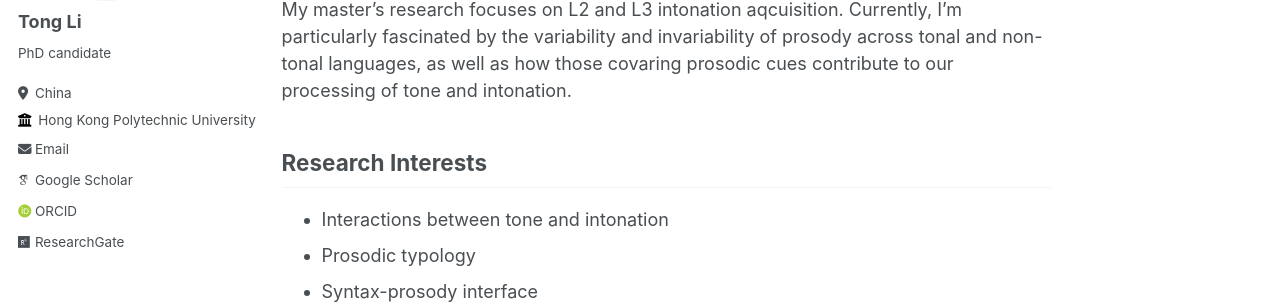
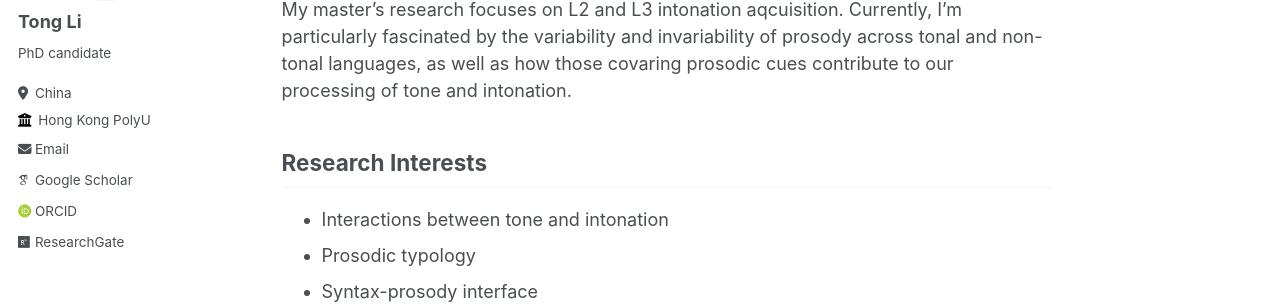
Before and after one commit to litonglinguistics/litonglinguistics.github.io, a Jekyll site: the page built from _pages/about.md, in a window 1280 px wide. Shown: the part 292-596 px from the top of the page. Built offline with Jekyll 4.4.1, drawn with Linux system fonts in a browser that asks for light colours; some web fonts are replaced.

Commit message:
Update _config.yml

```diff
--- a/_config.yml
+++ b/_config.yml
@@ -29,7 +29,7 @@ author:
   pronouns         : # example: "she/her"
   bio              : "PhD candidate"
   location         : "China"
-  employer         : Hong Kong Polytechnic University
+  employer         : Hong Kong PolyU
   uri              : # URL
   email            : "tongtanya.li@connect.polyu.hk, litong_lt@tju.edu.cn"
 
```
